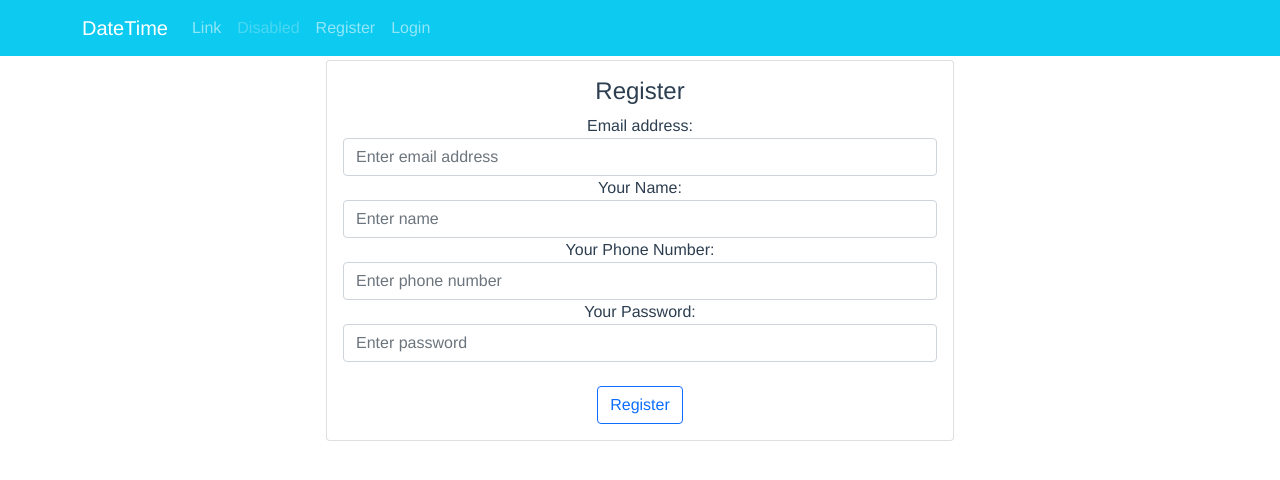
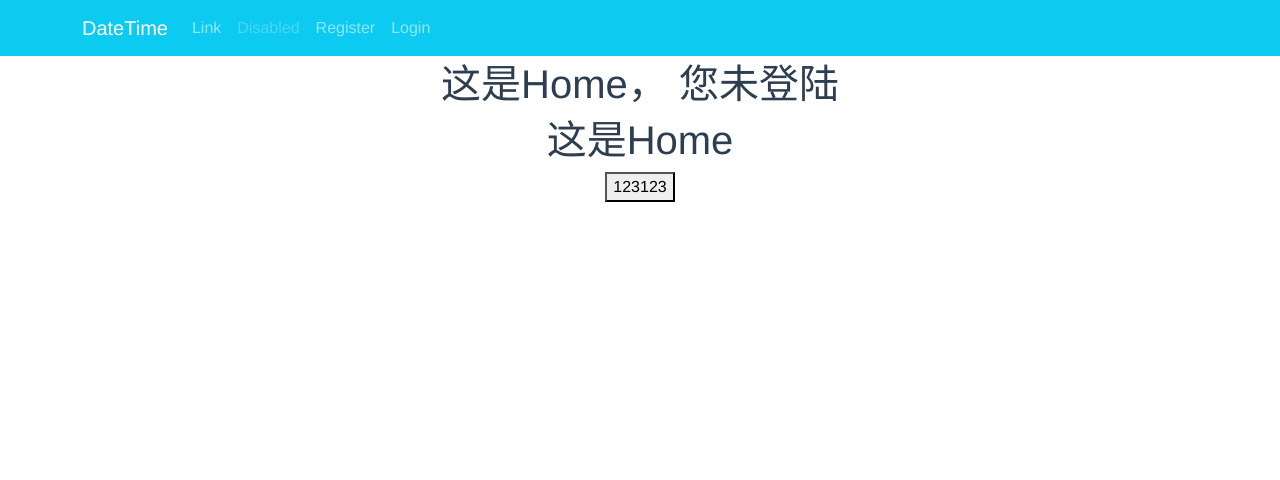
Before and after one commit to geek-Xie/DateTime, a Vue app in the folder datetime_web/: page / in a window 1280 px wide. Shown: the top 480 px of the page. Built offline with nearby package versions, Linux system fonts and the light colour scheme.

Commit message:
解决刷新页面导致Vuex中管理的状态重置的问题

```diff
--- a/datetime_web/src/App.vue
+++ b/datetime_web/src/App.vue
@@ -14,6 +14,14 @@ export default {
   components: {
     Navbar,
   },
+  mounted() {
+    window.addEventListener("unload", this.saveState);
+  },
+  methods: {
+    saveState() {
+      localStorage.setItem("state", JSON.stringify(this.$store.state));
+    },
+  },
 };
 </script>
 
--- a/datetime_web/src/components/LoginForm.vue
+++ b/datetime_web/src/components/LoginForm.vue
@@ -78,9 +78,7 @@ export default {
       this.axios.post(api, this.loginForm).then((res) => {
         if (res.data.code == 200) {
           this.$store.commit("setUserInfo", res.data.data["loginUser"]);
-          console.log("useInfo: ", this.$store.getters.getUserInfo);
-          console.log("userToken: ", this.$store.getters.getUserToken);
-          // this.$router.push("/");
+          this.$router.push("/");
         }
       });
     },
--- a/datetime_web/src/components/Navbar.vue
+++ b/datetime_web/src/components/Navbar.vue
@@ -2,7 +2,7 @@
   <div>
     <b-navbar toggleable="lg" type="dark" variant="info" fixed="top">
       <b-container>
-        <b-navbar-brand href="#">DateTime</b-navbar-brand>
+        <b-navbar-brand href="/">DateTime</b-navbar-brand>
 
         <b-navbar-toggle target="nav-collapse"></b-navbar-toggle>
 
--- a/datetime_web/src/components/RegisterForm.vue
+++ b/datetime_web/src/components/RegisterForm.vue
@@ -141,7 +141,7 @@ export default {
       const api = "http://localhost:9090/auth/register";
       this.axios.post(api, this.registerForm).then((res) => {
         if (res.data.code == 200) {
-          this.$store.commit("setUserInfo", res.data.data["token"]);
+          this.$store.commit("setUserInfo", res.data.data["loginUser"]);
           this.$router.push("/");
         }
       });
--- a/datetime_web/src/main.js
+++ b/datetime_web/src/main.js
@@ -7,7 +7,6 @@ import { BootstrapVue, IconsPlugin } from 'bootstrap-vue'
 import 'bootstrap/dist/css/bootstrap.css'
 import 'bootstrap-vue/dist/bootstrap-vue.css'
 import store from './store'
-// import axios from 'axios'
 // import VueAxios from 'vue-axios'
 
 Vue.config.productionTip = false
@@ -16,7 +15,6 @@ Vue.use(BootstrapVue)
 // Optionally install the BootstrapVue icon components plugin
 Vue.use(IconsPlugin)
 Vue.use(Vuelidate)
-// Vue.use(VueAxios, axios)
 
 new Vue({
   router,
--- a/datetime_web/src/router/index.js
+++ b/datetime_web/src/router/index.js
@@ -21,11 +21,12 @@ const routes = [
     path: '/login',
     name: 'Login',
     component: LoginForm
-  }
+  },
 ]
 
 const router = new VueRouter({
   routes
 })
 
+
 export default router
--- a/datetime_web/src/store/index.js
+++ b/datetime_web/src/store/index.js
@@ -4,7 +4,8 @@ import Vuex from 'vuex'
 Vue.use(Vuex)
 
 export default new Vuex.Store({
-  state: {
+  state: localStorage.getItem('state') ? JSON.parse(localStorage.getItem('state')) : {
+    isLogin: false,
     userInfo: {
       email: '',
       username: '',
@@ -16,15 +17,13 @@ export default new Vuex.Store({
     setUserInfo(state, user) {
       state.userInfo = user
       localStorage.userInfo = user
+      state.isLogin = true
     }
   },
   getters: {
-    getUserInfo(state) {
-      return state.userInfo
-    },
-    getUserToken(state) {
-      return state.userInfo['Token']
-    }
+    getLogin: state => state.isLogin,
+    getUserInfo: state => state.userInfo,
+    getUserToken: state => state.userInfo['Token'],
   },
 
   actions: {
--- a/datetime_web/src/views/Home.vue
+++ b/datetime_web/src/views/Home.vue
@@ -1,17 +1,25 @@
 <template>
   <div>
-    <RegisterForm></RegisterForm>
+    <h1 v-if="this.$store.getters.getLogin">这是Home， 您已登陆</h1>
+    <h1 v-if="!this.$store.getters.getLogin">这是Home， 您未登陆</h1>
+    <h1>这是Home</h1>
+    <button @click="lo()">123123</button>
   </div>
 </template>
 
 <script>
 // @ is an alias to /src
-import RegisterForm from "@/components/RegisterForm.vue";
+// import RegisterForm from "@/components/RegisterForm.vue";
 
 export default {
   name: "Home",
   components: {
-    RegisterForm,
+    // RegisterForm,
+  },
+  methods: {
+    lo() {
+      console.log(this.$store.getters.getLogin);
+    },
   },
 };
 </script>
```
